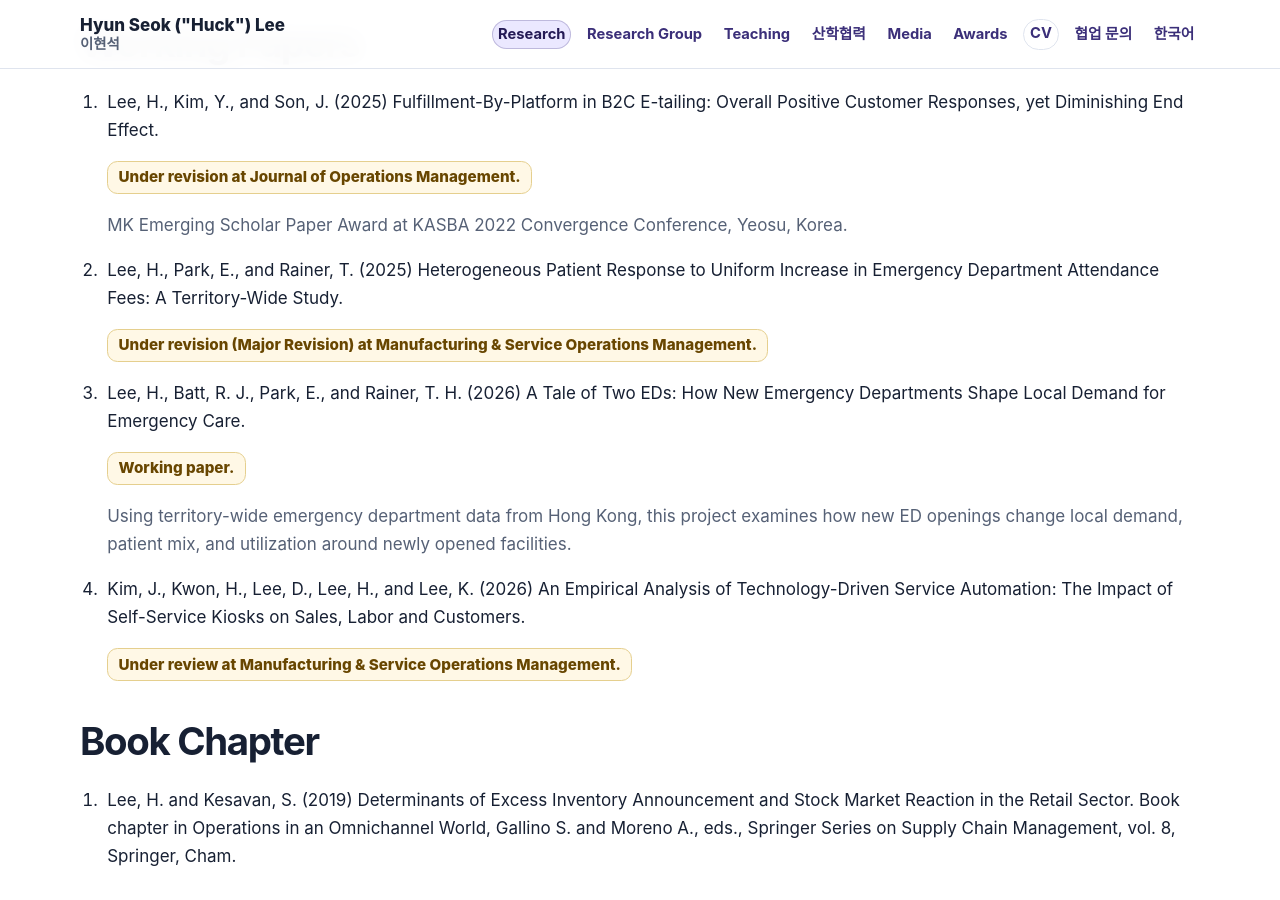
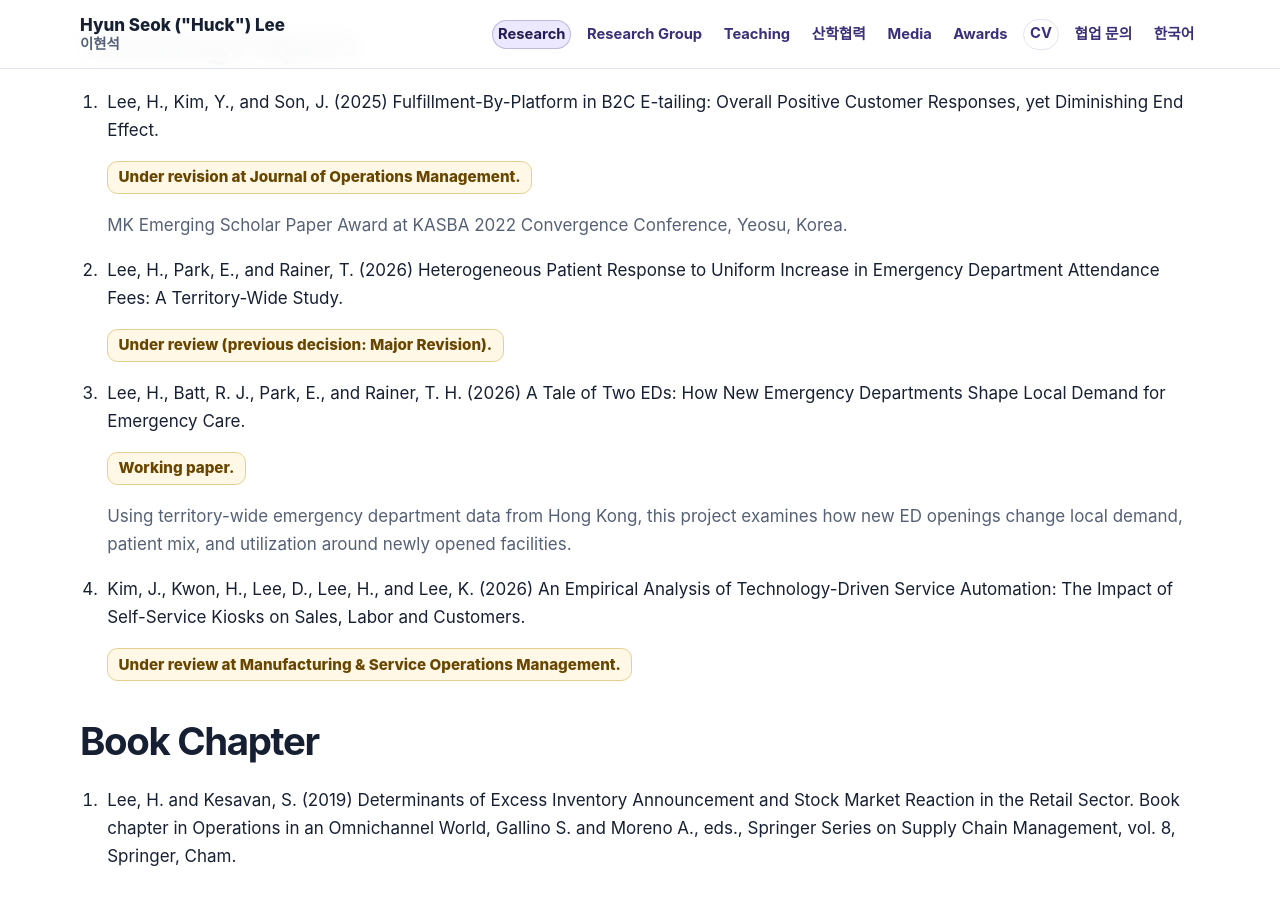
Before and after one commit to lordya2/lordya2.github.io, a Jekyll site: the page built from pages/research.md, in a window 1280 px wide and 900 px high, scrolled down 1910 px. Built offline with Jekyll 4.4.1, drawn with Linux system fonts in a browser that asks for light colours; some of the changed text lies outside the part shown.

Commit message:
Update publication citation and review status

```diff
--- a/_data/publications.yml
+++ b/_data/publications.yml
@@ -7,7 +7,7 @@
   authors: 'Lee, H., Lee, J., Noh, I., and Staats, B.'
   year: 2026
   venue: 'Management Science, Articles in Advance'
-  citation: 'Lee, H., Lee, J., Noh, I., and Staats, B. (2026) Learning in Recovery from Disruption: Empirical Evidence from the U.S. Drug Shortages. Management Science (UTD & FT), Published Online Articles in Advance.'
+  citation: 'Lee, H., Lee, J., Noh, I., and Staats, B. (2026) Learning in Recovery from Disruption: Empirical Evidence from the U.S. Drug Shortages. Management Science, Published Online Articles in Advance.'
   question: 'How does prior recovery experience affect how quickly pharmaceutical plants resolve current drug shortages?'
   question_ko: '제약 생산공장의 과거 부족 사태 회복 경험은 현재 의약품 부족의 회복 속도에 어떤 영향을 미치는가?'
   finding: 'Each additional shortage previously resolved by a plant reduces recovery time for a current shortage. Learning is concentrated in internally caused shortages, benefits from broader experience, and transfers only weakly across plants within the same firm.'
@@ -131,8 +131,8 @@
 - id: 'emergency-department-fees'
   category: 'working_paper'
   short_title: 'Emergency Department Attendance Fees'
-  citation: 'Lee, H., Park, E., and Rainer, T. (2025) Heterogeneous Patient Response to Uniform Increase in Emergency Department Attendance Fees: A Territory-Wide Study.'
-  status: 'Under revision (Major Revision) at Manufacturing & Service Operations Management.'
+  citation: 'Lee, H., Park, E., and Rainer, T. (2026) Heterogeneous Patient Response to Uniform Increase in Emergency Department Attendance Fees: A Territory-Wide Study.'
+  status: 'Under review (previous decision: Major Revision).'
   research_theme_ids:
     - 'healthcare-pharmaceutical-supply-chains'
     - 'empirical-om-causal-inference'
```
